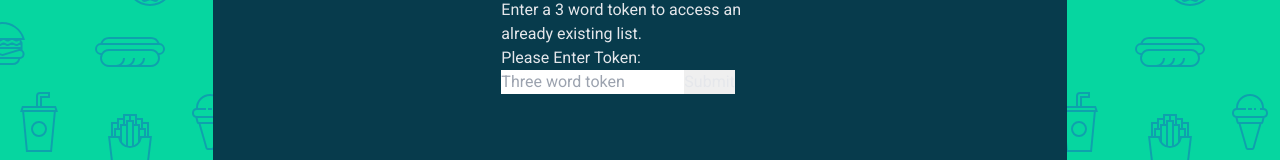
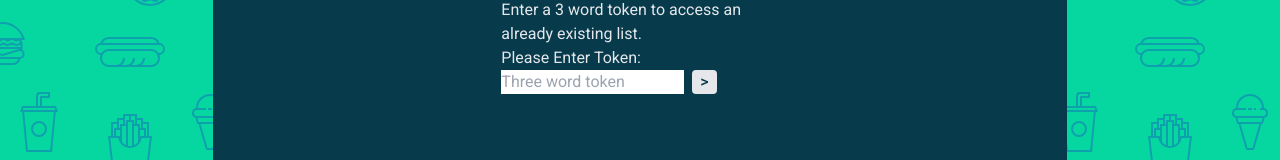
Before and after one commit to the-collab-lab/tcl-23-smart-shopping-list, a React (Create React App) app: page / in a window 1280 px wide. Shown: the part 238-398 px from the top of the page. Built offline with nearby package versions, Linux system fonts and the light colour scheme.

Commit message:
Create IconButton.js and import IconButton to Home.js and List.js

```diff
--- /dev/null
+++ b/src/components/IconButton.js
@@ -0,0 +1,10 @@
+export default function IconButton({ onClick, tailwind, text }) {
+  return (
+    <button
+      onClick={onClick}
+      className={`bg-gray-200 text-midnight-green px-2 rounded font-medium py-0 ml-2 hover:bg-caribbean-green ${tailwind}`}
+    >
+      {text}
+    </button>
+  );
+}
--- a/src/pages/Home.js
+++ b/src/pages/Home.js
@@ -5,6 +5,7 @@ import { useHistory } from 'react-router-dom';
 import { db } from '../lib/firebase';
 import Swal from 'sweetalert2';
 import Button from '../components/Button';
+import IconButton from '../components/IconButton';
 
 export default function Home(props) {
   const history = useHistory();
@@ -76,7 +77,7 @@ export default function Home(props) {
             onChange={handleInputValue}
           />
         </label>
-        <input type="submit" value="Submit" />
+        <IconButton type="submit" text=">" />
       </form>
     </main>
   );
--- a/src/pages/List.js
+++ b/src/pages/List.js
@@ -6,6 +6,7 @@ import Swal from 'sweetalert2';
 import calculateEstimate from '../lib/estimates';
 import { DateTime, Interval } from 'luxon';
 import Button from '../components/Button';
+import IconButton from '../components/IconButton';
 
 export default function List({ token }) {
   const history = useHistory();
@@ -230,12 +231,7 @@ export default function List({ token }) {
           id="thesearch"
           onChange={(e) => setQuery(e.target.value)}
         />
-        <button
-          onClick={handleReset}
-          className="bg-gray-200 text-midnight-green px-2 rounded font-medium py-0 ml-2 hover:bg-caribbean-green"
-        >
-          X
-        </button>
+        <IconButton onClick={handleReset} text="X" />
       </div>
 
       {error && <strong>Error: {JSON.stringify(error)}</strong>}
```
